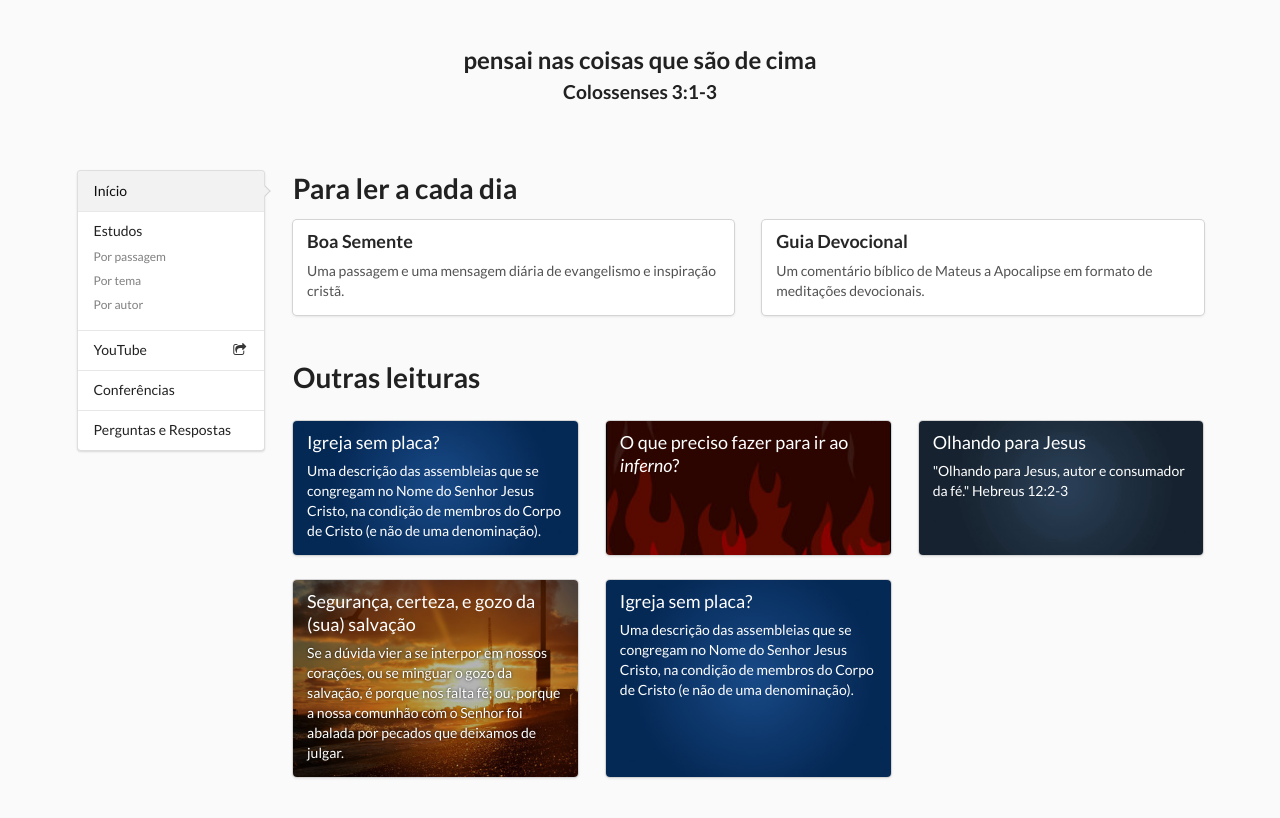
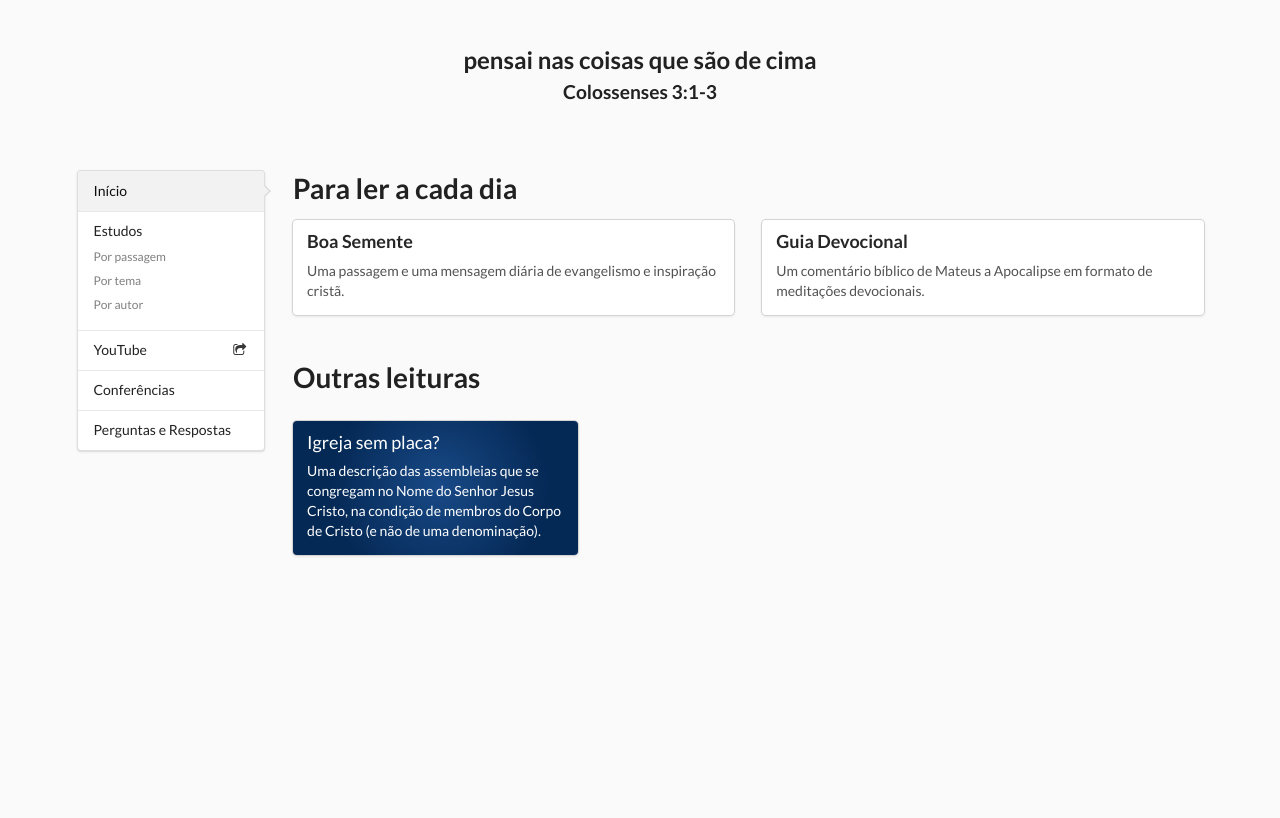
Before and after one commit to coisasdoalto/coisasdoalto.org, a Jekyll site: the page built from index.html, in a window 1280 px wide. Shown: the top 818 px of the page. Built offline with Jekyll 4.4.1, drawn with Linux system fonts in a browser that asks for light colours.

Commit message:
Comentando cards que não devem aparecer no site publicado

```diff
--- a/index.html
+++ b/index.html
@@ -28,7 +28,7 @@
 <h1>Outras leituras</h1>
 <div class="ui three doubling cards">
 
-  <a class="ui card igreja-sem-placa" href="artigos/igreja-sem-placa.html">
+  <!-- <a class="ui card igreja-sem-placa" href="artigos/igreja-sem-placa.html">
     <div class="content">
       <div class="header">Igreja sem placa?</div>
       <div class="description">
@@ -59,7 +59,7 @@
         <p class="shadow-for-bright-bg">Se a dúvida vier a se interpor em nossos corações, ou se minguar o gozo da salvação, é porque nos falta fé; ou, porque a nossa comunhão com o Senhor foi abalada por pecados que deixamos de julgar.</p>
       </div>
     </div>
-  </a>
+  </a> -->
 
 {% for post in site.posts %}
   <a class="ui card {{ post.css-class }}" href="{{ post.url }}">
```
